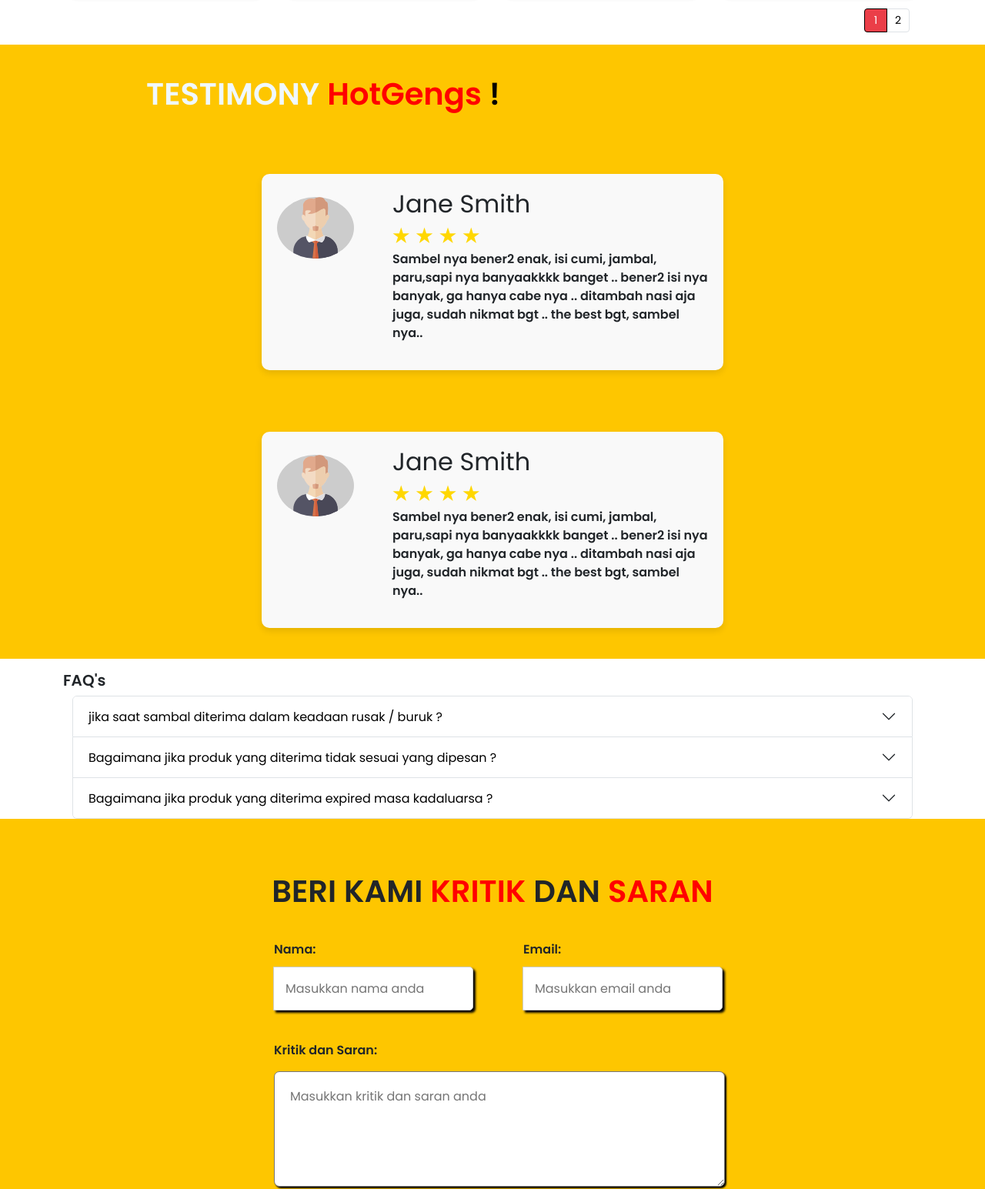
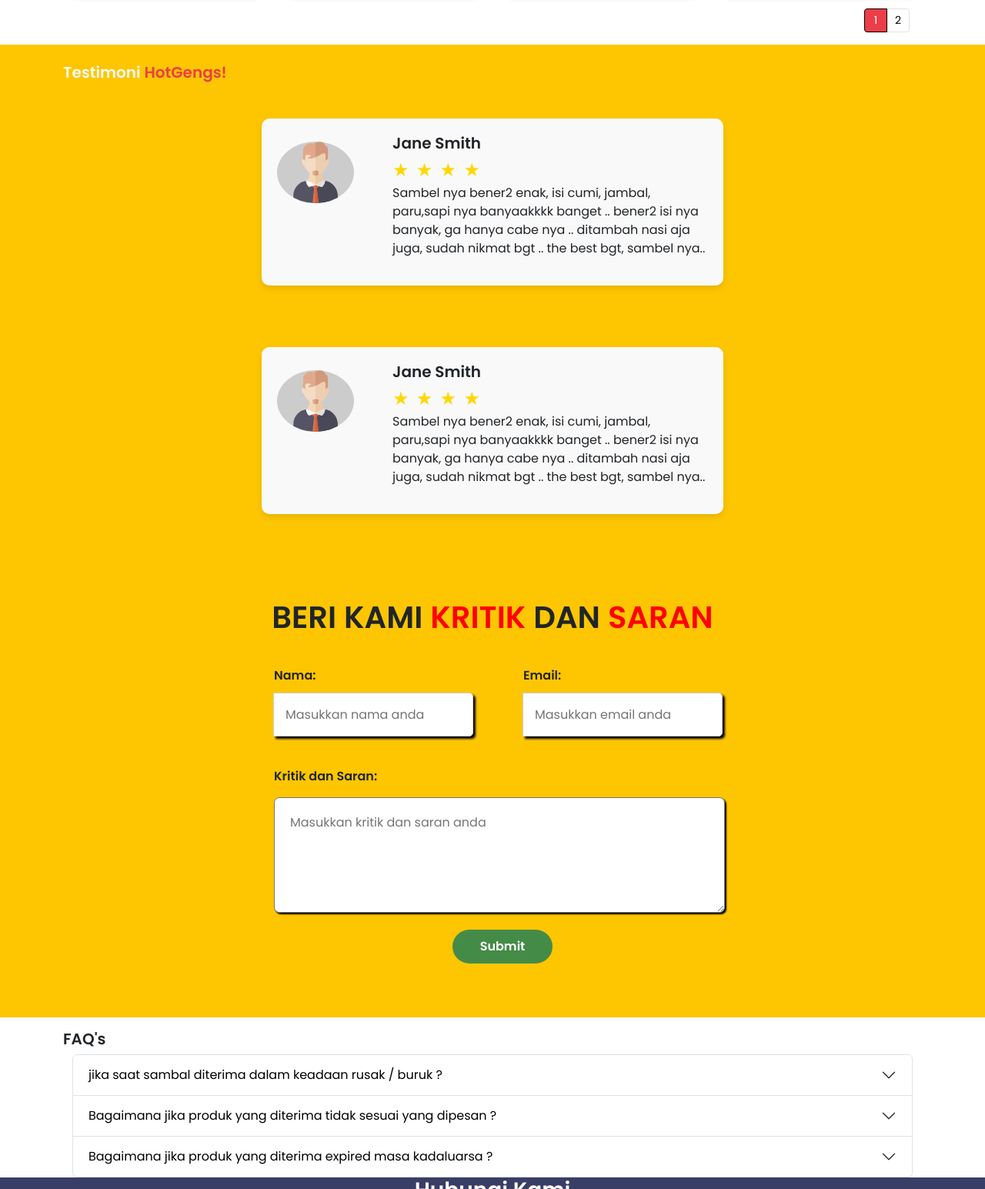
Before and after one commit to fe2-purnama/mini-project-groupt-1, a plain HTML site: page index.html in a window 1280 px wide. Shown: the part 2085-3630 px from the top of the page at 77% size. Drawn offline with nearby package versions, Linux system fonts and the light colour scheme.

Commit message:
merubah font dan tatak letak

```diff
--- a/index.html
+++ b/index.html
@@ -342,13 +342,12 @@
     </article>
 
     <!-- Testimoni -->
-    <div class="testimoni123">
-    <div class="container1">
-        <div style="display: flex; justify-content: center; gap: 10px;margin-left: -440PX; ">
+    <div class="container-fluid container1">
+    <div class="container mt-2">
+        <div class="d-flex justify-content-between">
 
-            <h1 style="color: aliceblue; font-family: Poppins; margin-top: 40px;">TESTIMONY</h1>
-            <h1 style="color: red; font-style: Poppins; margin-top: 40px">HotGengs</h1>
-            <h1 style="color: black; margin-top: 40px">!</h1>
+
+            <h5 class="fw-bolder mt-4 text-light">Testimoni <span class="red-text">HotGengs!</span></h5>
         </div>
 
 
@@ -357,7 +356,7 @@
                 <div><IMG class="avatar" src="img/avatar-svgrepo-com.svg" /></div>
                 <div class="content">
                     <div class="rating">
-                        <h2 class="nama">Jane Smith</h2>
+                        <h5 class="nama fw-bold">Jane Smith</h5>
                         <span class="star">&#9733;</span>
                         <span class="star">&#9733;</span>
                         <span class="star">&#9733;</span>
@@ -378,7 +377,7 @@
                 <div><IMG class="avatar1" src="img/avatar-svgrepo-com.svg" /></div>
                 <div class="content1">
                     <div class="rating">
-                        <h2 class="nama">Jane Smith</h2>
+                        <h5 class="nama fw-bold">Jane Smith</h5>
                         <span class="star">&#9733;</span>
                         <span class="star">&#9733;</span>
                         <span class="star">&#9733;</span>
@@ -392,57 +391,10 @@
             </div>
             </div>
             </div>
+            </div>
 
 
-    <!-- FAQ -->
-    <article class="faq">
-        <div class="container mt-3">
-            <div class="d-flex justify-content-between">
-                <h5 class="fw-bolder" id="faq">FAQ's</h5>
-                <!-- Jarak di antara h5 dan card -->
-                <div></div>
-            </div>
-            <div class="container">
-                <div class="accordion" id="accordionExample">
-                    <div class="accordion-item">
-                        <h2 class="accordion-header" id="headingOne">
-                            <button class="accordion-button collapsed" type="button" data-bs-toggle="collapse" data-bs-target="#collapseOne" aria-expanded="false" aria-controls="collapseOne">
-                                jika saat sambal diterima dalam keadaan rusak / buruk ?
-                            </button>
-                        </h2>
-                        <div id="collapseOne" class="accordion-collapse collapse" aria-labelledby="headingOne" data-bs-parent="#accordionExample">
-                            <div class="accordion-body">
-                                Jika saat sambal diterima dalam keadaan rusak atau buruk, Anda dapat menghubungi layanan pelanggan kami dalam waktu 24 jam setelah menerima pesanan. Kami akan dengan senang hati mengganti atau mengembalikan uang Anda sesuai kebijakan pengembalian yang berlaku.
-                            </div>
-                        </div>
-                    </div>
-                    <div class="accordion-item">
-                        <h2 class="accordion-header" id="headingTwo">
-                            <button class="accordion-button collapsed" type="button" data-bs-toggle="collapse" data-bs-target="#collapseTwo" aria-expanded="false" aria-controls="collapseTwo">
-                                Bagaimana jika produk yang diterima tidak sesuai yang dipesan ?
-                            </button>
-                        </h2>
-                        <div id="collapseTwo" class="accordion-collapse collapse" aria-labelledby="headingTwo" data-bs-parent="#accordionExample">
-                            <div class="accordion-body">
-                                Jika produk yang Anda terima tidak sesuai dengan pesanan Anda, silakan hubungi tim layanan pelanggan kami segera setelah menerima produk tersebut. Kami akan melakukan pengecekan dan memberikan solusi yang sesuai, termasuk penggantian produk atau pengembalian uang Anda.
-                            </div>
-                        </div>
-                    </div>
-                    <div class="accordion-item">
-                        <h2 class="accordion-header" id="headingThree">
-                            <button class="accordion-button collapsed" type="button" data-bs-toggle="collapse" data-bs-target="#collapseThree" aria-expanded="false" aria-controls="collapseThree">
-                                Bagaimana jika produk yang diterima expired masa kadaluarsa ?
-                            </button>
-                        </h2>
-                        <div id="collapseThree" class="accordion-collapse collapse" aria-labelledby="headingThree" data-bs-parent="#accordionExample">
-                            <div class="accordion-body">
-                                Jika produk yang Anda terima telah melewati masa kadaluarsa, kami mohon maaf atas ketidaknyamanan ini. Silakan hubungi tim layanan pelanggan kami untuk memberi tahu masalah ini. Kami akan segera mengatasi situasi ini dengan memberikan penggantian produk yang baru atau pengembalian uang Anda sesuai kebijakan pengembalian kami.
-                            </div>
-                        </div>
-                    </div>
-                </div>
-            </div>
-        </article>
+
     <!-- Tentang Kami -->
 
     <!-- kritik dan saran -->
@@ -495,6 +447,56 @@
       </div>
       </div>
 
+        <!-- FAQ -->
+    <article class="faq">
+        <div class="container mt-3">
+            <div class="d-flex justify-content-between">
+                <h5 class="fw-bolder" id="faq">FAQ's</h5>
+                <!-- Jarak di antara h5 dan card -->
+                <div></div>
+            </div>
+            <div class="container">
+                <div class="accordion" id="accordionExample">
+                    <div class="accordion-item">
+                        <h2 class="accordion-header" id="headingOne">
+                            <button class="accordion-button collapsed" type="button" data-bs-toggle="collapse" data-bs-target="#collapseOne" aria-expanded="false" aria-controls="collapseOne">
+                                jika saat sambal diterima dalam keadaan rusak / buruk ?
+                            </button>
+                        </h2>
+                        <div id="collapseOne" class="accordion-collapse collapse" aria-labelledby="headingOne" data-bs-parent="#accordionExample">
+                            <div class="accordion-body">
+                                Jika saat sambal diterima dalam keadaan rusak atau buruk, Anda dapat menghubungi layanan pelanggan kami dalam waktu 24 jam setelah menerima pesanan. Kami akan dengan senang hati mengganti atau mengembalikan uang Anda sesuai kebijakan pengembalian yang berlaku.
+                            </div>
+                        </div>
+                    </div>
+                    <div class="accordion-item">
+                        <h2 class="accordion-header" id="headingTwo">
+                            <button class="accordion-button collapsed" type="button" data-bs-toggle="collapse" data-bs-target="#collapseTwo" aria-expanded="false" aria-controls="collapseTwo">
+                                Bagaimana jika produk yang diterima tidak sesuai yang dipesan ?
+                            </button>
+                        </h2>
+                        <div id="collapseTwo" class="accordion-collapse collapse" aria-labelledby="headingTwo" data-bs-parent="#accordionExample">
+                            <div class="accordion-body">
+                                Jika produk yang Anda terima tidak sesuai dengan pesanan Anda, silakan hubungi tim layanan pelanggan kami segera setelah menerima produk tersebut. Kami akan melakukan pengecekan dan memberikan solusi yang sesuai, termasuk penggantian produk atau pengembalian uang Anda.
+                            </div>
+                        </div>
+                    </div>
+                    <div class="accordion-item">
+                        <h2 class="accordion-header" id="headingThree">
+                            <button class="accordion-button collapsed" type="button" data-bs-toggle="collapse" data-bs-target="#collapseThree" aria-expanded="false" aria-controls="collapseThree">
+                                Bagaimana jika produk yang diterima expired masa kadaluarsa ?
+                            </button>
+                        </h2>
+                        <div id="collapseThree" class="accordion-collapse collapse" aria-labelledby="headingThree" data-bs-parent="#accordionExample">
+                            <div class="accordion-body">
+                                Jika produk yang Anda terima telah melewati masa kadaluarsa, kami mohon maaf atas ketidaknyamanan ini. Silakan hubungi tim layanan pelanggan kami untuk memberi tahu masalah ini. Kami akan segera mengatasi situasi ini dengan memberikan penggantian produk yang baru atau pengembalian uang Anda sesuai kebijakan pengembalian kami.
+                            </div>
+                        </div>
+                    </div>
+                </div>
+            </div>
+        </article>
+
     <!-- Hubungi Kami -->
     <article class="kontak">
         <div class="container-fluid mx-auto">
--- a/style.css
+++ b/style.css
@@ -354,7 +354,7 @@
           .rating {
             margin-top: 0;
             margin-bottom: 10px; /* Mengurangi jarak di bawah .rating */
-            font-weight: bold; /* Menjadikan teks dalam .rating menjadi tebal (bold) */
+            font-weight:normal; /* Menjadikan teks dalam .rating menjadi tebal (bold) */
           }
 
           .nama {
@@ -467,7 +467,7 @@
 
   button {
     padding: 10px 20px;
-    background-color: #023f04;
+    background-color: rgba(69, 139, 72, 1);
     color: white;
     border: none;
     width: 30%;
```
